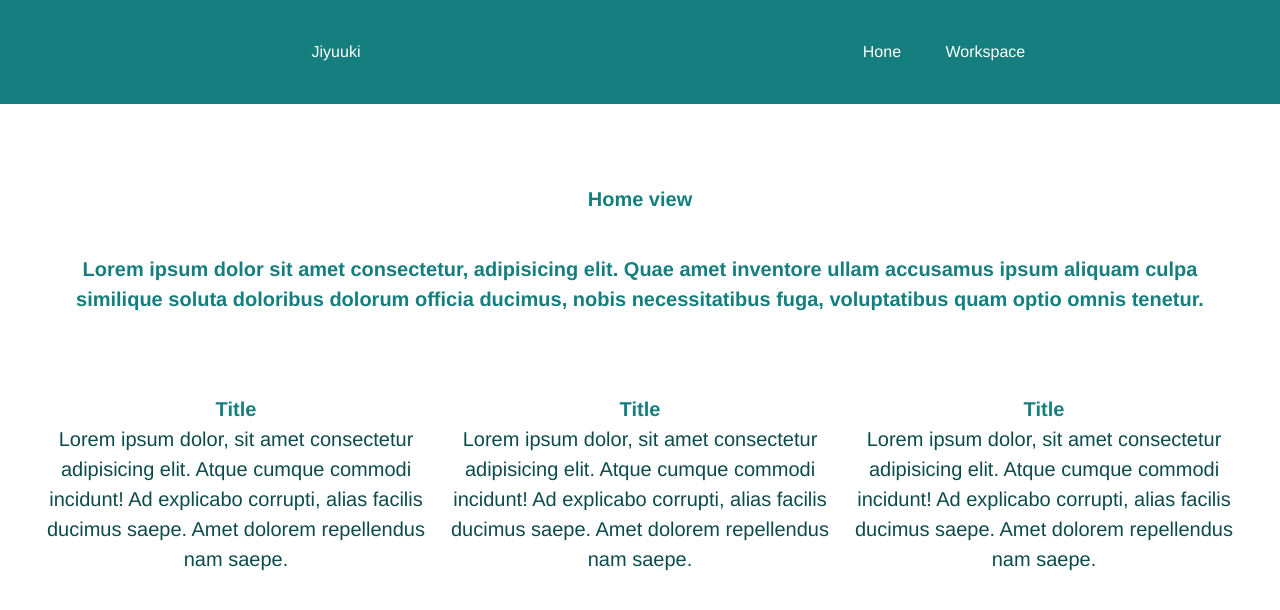
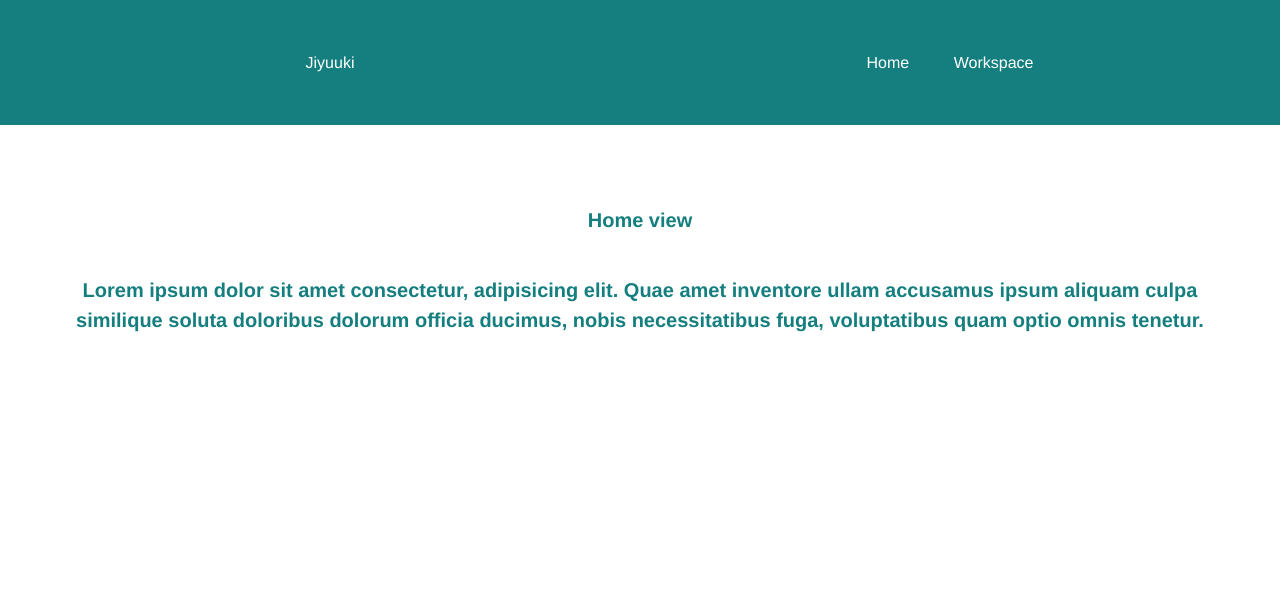
Before and after one commit to jiyuuki/workspace, a Vue app: page / in a window 1280 px wide. Shown: the top 610 px of the page. Built offline with nearby package versions, Linux system fonts and the light colour scheme.

Commit message:
add router link

```diff
--- a/src/components/NavBar.vue
+++ b/src/components/NavBar.vue
@@ -1,15 +1,15 @@
 <template>
-  <div class="navbar grid grid-cols-2 gap-4 place-content-between p-10">
-    <div>
+  <div class="navbar grid grid-cols-2 p-5">
+    <div class="self-center">
       Jiyuuki
     </div>
-    <div>
+    <div class="self-center">
       <router-link
         :to="{ name: 'HomeView' }"
         ref="Home"
         class="p-5"
       >
-        Hone
+        Home
       </router-link>
       <router-link
         :to="{ name: 'WorkSpaceView' }"
@@ -36,5 +36,6 @@ export default {
 .navbar {
   background: #157e7e;
   color: #fff;
+  height: 125px;
 }
 </style>
--- a/src/views/HomeView.vue
+++ b/src/views/HomeView.vue
@@ -1,27 +1,7 @@
 <template>
-  <div class="home">
+  <div class="home self-center">
     <h1 class="p-10">Home view</h1>
     <div>Lorem ipsum dolor sit amet consectetur, adipisicing elit. Quae amet inventore ullam accusamus ipsum aliquam culpa similique soluta doloribus dolorum officia ducimus, nobis necessitatibus fuga, voluptatibus quam optio omnis tenetur.</div>
-    <div class="grid grid-cols-3 gap-3 pt-20 pb-20">
-      <div class="card">
-        <span>Title</span>
-        <p>
-          Lorem ipsum dolor, sit amet consectetur adipisicing elit. Atque cumque commodi incidunt! Ad explicabo corrupti, alias facilis ducimus saepe. Amet dolorem repellendus nam saepe.
-        </p>
-      </div>
-      <div class="card">
-        <span>Title</span>
-        <p>
-          Lorem ipsum dolor, sit amet consectetur adipisicing elit. Atque cumque commodi incidunt! Ad explicabo corrupti, alias facilis ducimus saepe. Amet dolorem repellendus nam saepe.
-        </p>
-      </div>
-      <div class="card">
-        <span>Title</span>
-        <p>
-          Lorem ipsum dolor, sit amet consectetur adipisicing elit. Atque cumque commodi incidunt! Ad explicabo corrupti, alias facilis ducimus saepe. Amet dolorem repellendus nam saepe.
-        </p>
-      </div>
-    </div>
   </div>
 </template>
 
```
